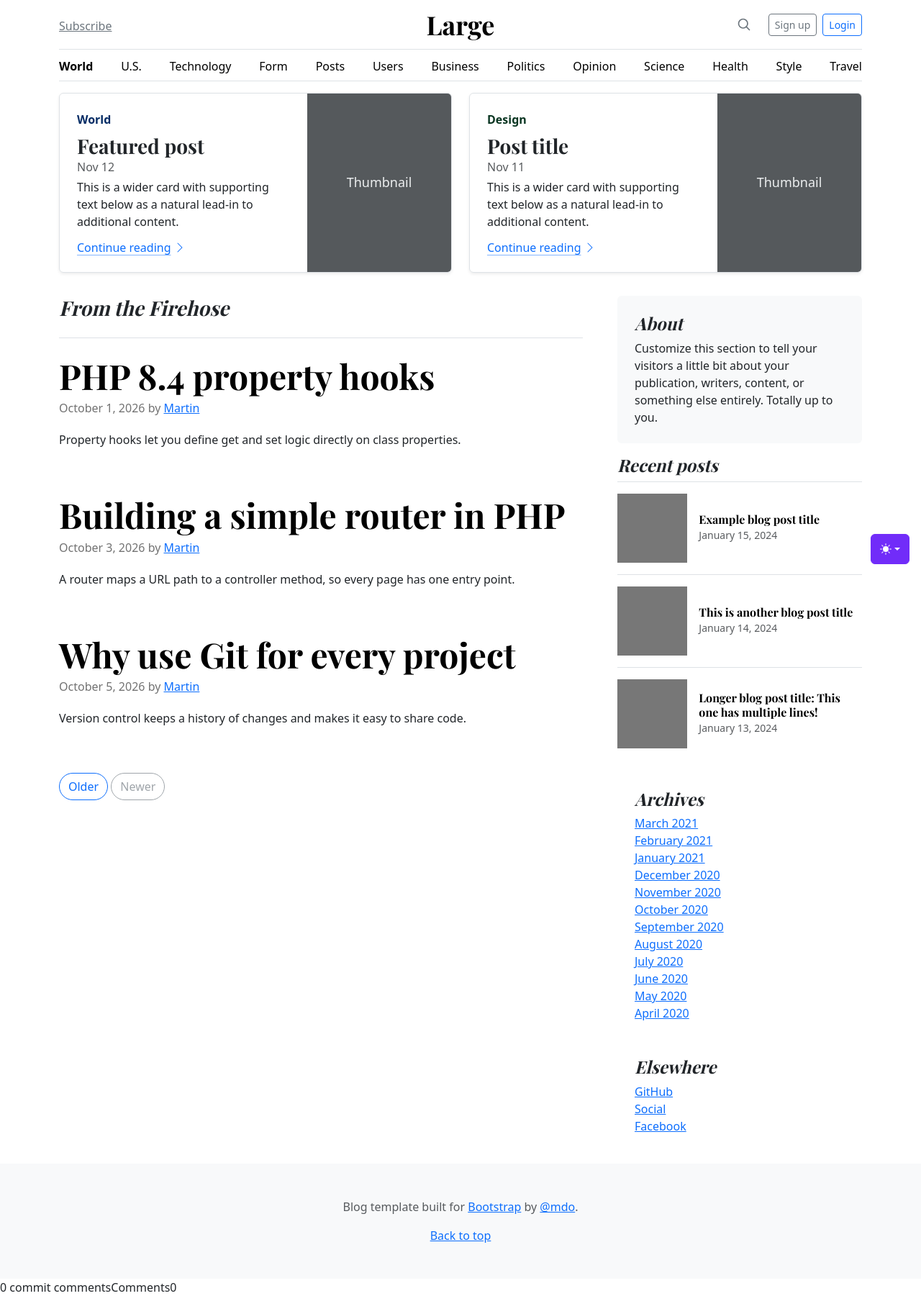
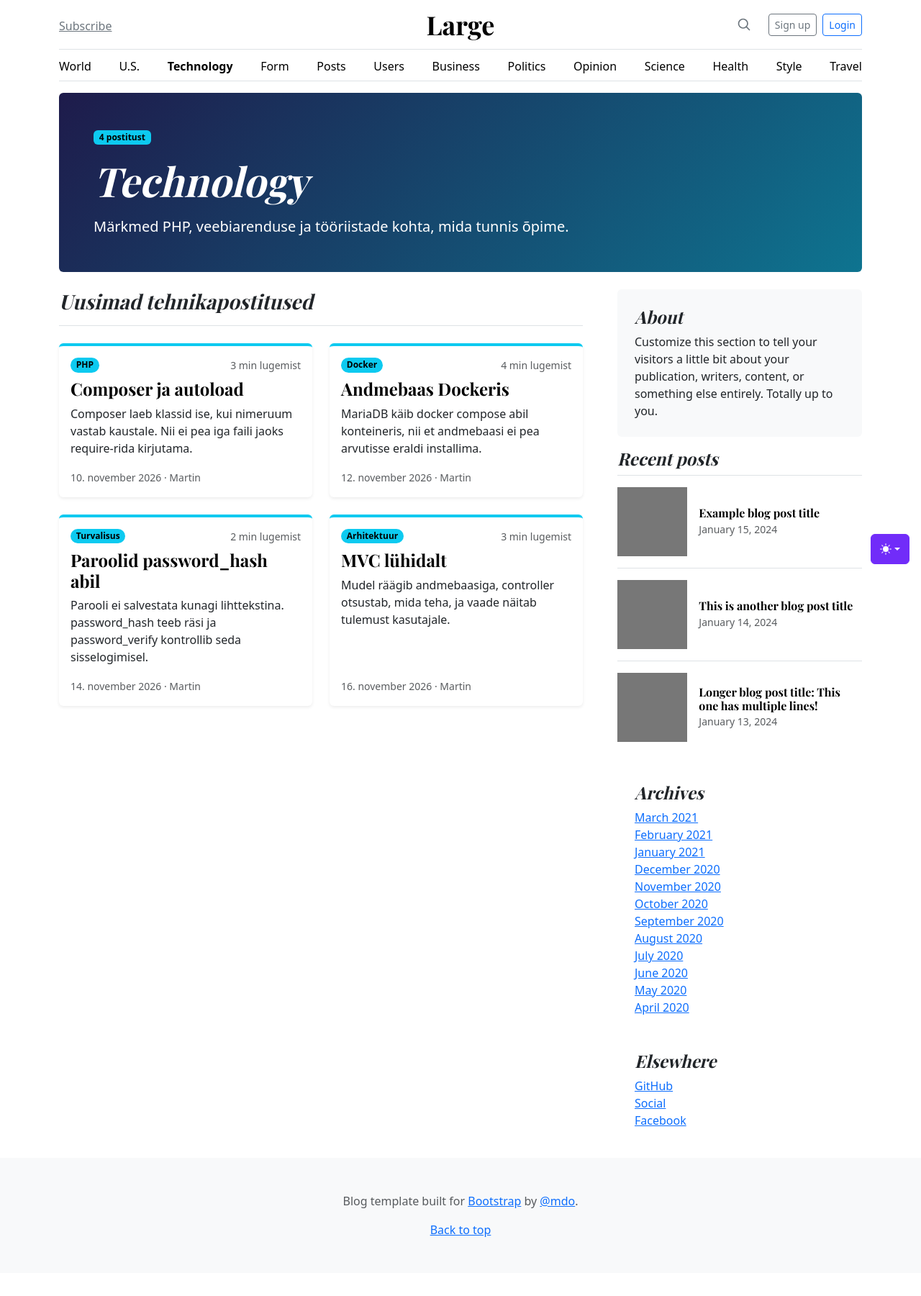
Before and after one commit to danelfilippov/learnphp, a PHP site: page /tech in a window 1280 px wide. Shown: the whole page at 72% size. After the commit the page ends 1719 px from the top, so only its background shows below. Run offline with PHP 8.4, Linux system fonts and the light colour scheme.

Commit message:
fix technology page

```diff
--- a/learnphp/src/Controllers/PublicController.php
+++ b/learnphp/src/Controllers/PublicController.php
@@ -27,22 +27,36 @@ class PublicController
         $title = 'Technology';
         $posts = array_map(fn($post) => (object) $post, [
             [
-                'title' => 'PHP 8.4 property hooks',
-                'created_at' => 'October 1, 2026',
+                'title' => 'Composer ja autoload',
+                'tag' => 'PHP',
+                'read_time' => 3,
+                'created_at' => '10. november 2026',
                 'author' => 'Martin',
-                'body' => 'Property hooks let you define get and set logic directly on class properties.',
+                'body' => 'Composer laeb klassid ise, kui nimeruum vastab kaustale. Nii ei pea iga faili jaoks require-rida kirjutama.',
             ],
             [
-                'title' => 'Building a simple router in PHP',
-                'created_at' => 'October 3, 2026',
+                'title' => 'Andmebaas Dockeris',
+                'tag' => 'Docker',
+                'read_time' => 4,
+                'created_at' => '12. november 2026',
                 'author' => 'Martin',
-                'body' => 'A router maps a URL path to a controller method, so every page has one entry point.',
+                'body' => 'MariaDB käib docker compose abil konteineris, nii et andmebaasi ei pea arvutisse eraldi installima.',
             ],
             [
-                'title' => 'Why use Git for every project',
-                'created_at' => 'October 5, 2026',
+                'title' => 'Paroolid password_hash abil',
+                'tag' => 'Turvalisus',
+                'read_time' => 2,
+                'created_at' => '14. november 2026',
                 'author' => 'Martin',
-                'body' => 'Version control keeps a history of changes and makes it easy to share code.',
+                'body' => 'Parooli ei salvestata kunagi lihttekstina. password_hash teeb räsi ja password_verify kontrollib seda sisselogimisel.',
+            ],
+            [
+                'title' => 'MVC lühidalt',
+                'tag' => 'Arhitektuur',
+                'read_time' => 3,
+                'created_at' => '16. november 2026',
+                'author' => 'Martin',
+                'body' => 'Mudel räägib andmebaasiga, controller otsustab, mida teha, ja vaade näitab tulemust kasutajale.',
             ],
         ]);
         view('tech', compact('title', 'posts'));
--- a/learnphp/views/partials/navbar.php
+++ b/learnphp/views/partials/navbar.php
@@ -46,9 +46,10 @@
     </header>
     <div class="nav-scroller py-1 mb-3 border-bottom">
         <nav class="nav nav-underline justify-content-between">
-            <a class="nav-item nav-link link-body-emphasis active" href="/">World</a>
-            <a class="nav-item nav-link link-body-emphasis" href="/us">U.S.</a>
-            <a class="nav-item nav-link link-body-emphasis" href="/tech">Technology</a>
+            <?php $currentPath = parse_url($_SERVER['REQUEST_URI'], PHP_URL_PATH); ?>
+            <a class="nav-item nav-link link-body-emphasis <?= $currentPath === '/' ? 'active' : '' ?>" href="/">World</a>
+            <a class="nav-item nav-link link-body-emphasis <?= $currentPath === '/us' ? 'active' : '' ?>" href="/us">U.S.</a>
+            <a class="nav-item nav-link link-body-emphasis <?= $currentPath === '/tech' ? 'active' : '' ?>" href="/tech">Technology</a>
             <a class="nav-item nav-link link-body-emphasis" href="/form">Form</a>
             <a class="nav-item nav-link link-body-emphasis" href="/admin/posts">Posts</a>
             <a class="nav-item nav-link link-body-emphasis" href="/admin/users">Users</a>
--- a/learnphp/views/tech.php
+++ b/learnphp/views/tech.php
@@ -1,2 +1,45 @@
-<?php include __DIR__ . '/partials/header.php'; ?><main class="container">  <?php include __DIR__ . '/partials/featured.php'; ?>  <div class="row g-5">    <div class="col-md-8">      <?php include __DIR__ . '/partials/post.php'; ?>    </div>    <div class="col-md-4">      <?php include __DIR__ . '/partials/sidebar.php'; ?>    </div>  </div></main><?php include __DIR__ . '/partials/footer.php'; ?>
-0 commit commentsComments0
+<?php include __DIR__ . '/partials/header.php'; ?>
+
+<main class="container">
+    <section class="p-4 p-md-5 mb-4 rounded text-white" style="background: linear-gradient(135deg, #1e1b4b, #0e7490);">
+        <span class="badge text-bg-info mb-3"><?= count($posts) ?> postitust</span>
+        <h1 class="display-4 fst-italic"><?= $title ?></h1>
+        <p class="lead my-3 mb-0">
+            Märkmed PHP, veebiarenduse ja tööriistade kohta, mida tunnis õpime.
+        </p>
+    </section>
+
+    <div class="row g-5">
+        <div class="col-md-8">
+            <h3 class="pb-3 mb-4 fst-italic border-bottom">Uusimad tehnikapostitused</h3>
+
+            <div class="row row-cols-1 row-cols-lg-2 g-4 mb-5">
+                <?php foreach ($posts as $post): ?>
+                    <div class="col">
+                        <article class="card h-100 shadow-sm border-0 border-top border-4 border-info">
+                            <div class="card-body d-flex flex-column">
+                                <div class="d-flex justify-content-between align-items-center mb-2">
+                                    <span class="badge rounded-pill text-bg-info"><?= $post->tag ?></span>
+                                    <small class="text-body-secondary"><?= $post->read_time ?> min lugemist</small>
+                                </div>
+                                <h2 class="h4 card-title link-body-emphasis"><?= $post->title ?></h2>
+                                <p class="card-text flex-grow-1"><?= $post->body ?></p>
+                                <p class="card-text mb-0">
+                                    <small class="text-body-secondary">
+                                        <?= $post->created_at ?> · <?= $post->author ?>
+                                    </small>
+                                </p>
+                            </div>
+                        </article>
+                    </div>
+                <?php endforeach ?>
+            </div>
+        </div>
+
+        <div class="col-md-4">
+            <?php include __DIR__ . '/partials/sidebar.php'; ?>
+        </div>
+    </div>
+</main>
+
+<?php include __DIR__ . '/partials/footer.php'; ?>
```
